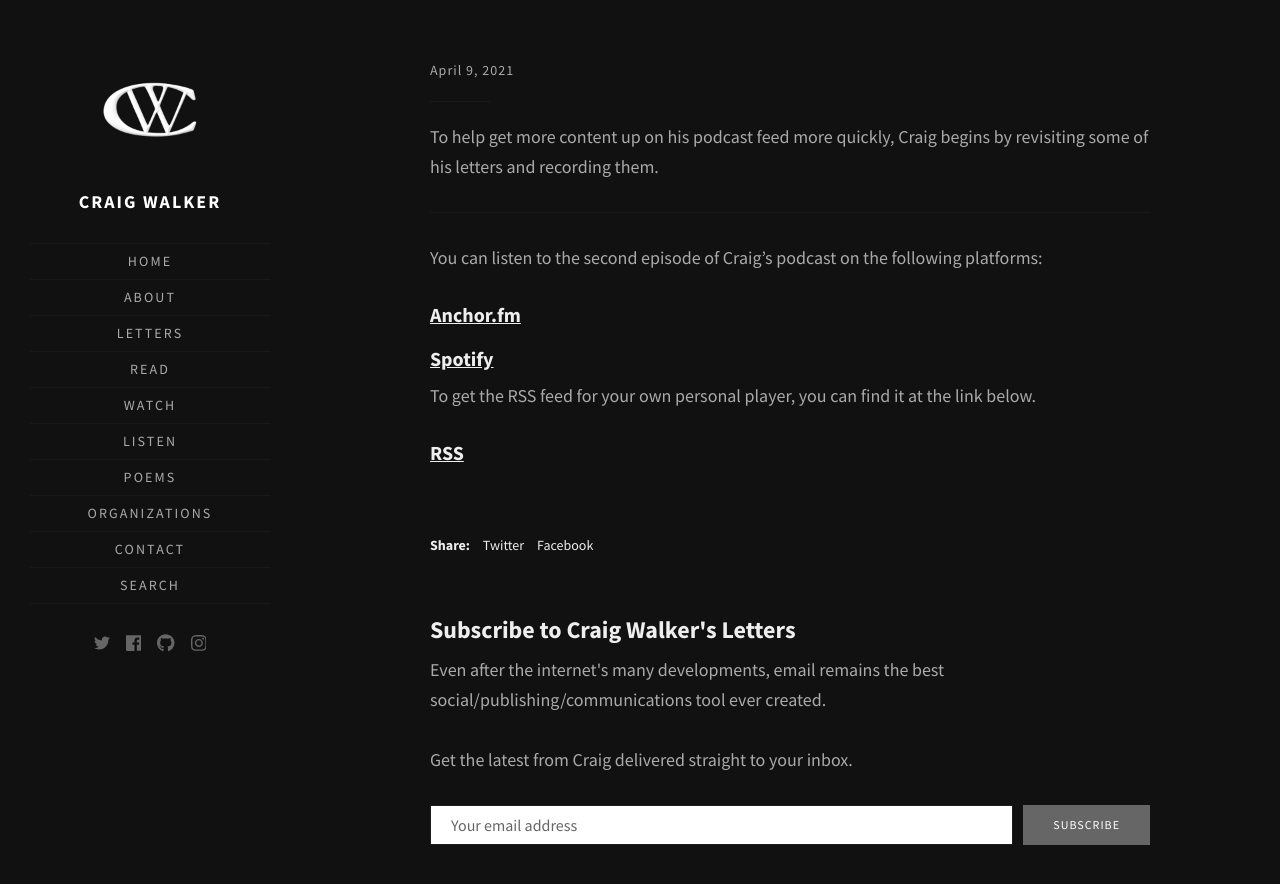
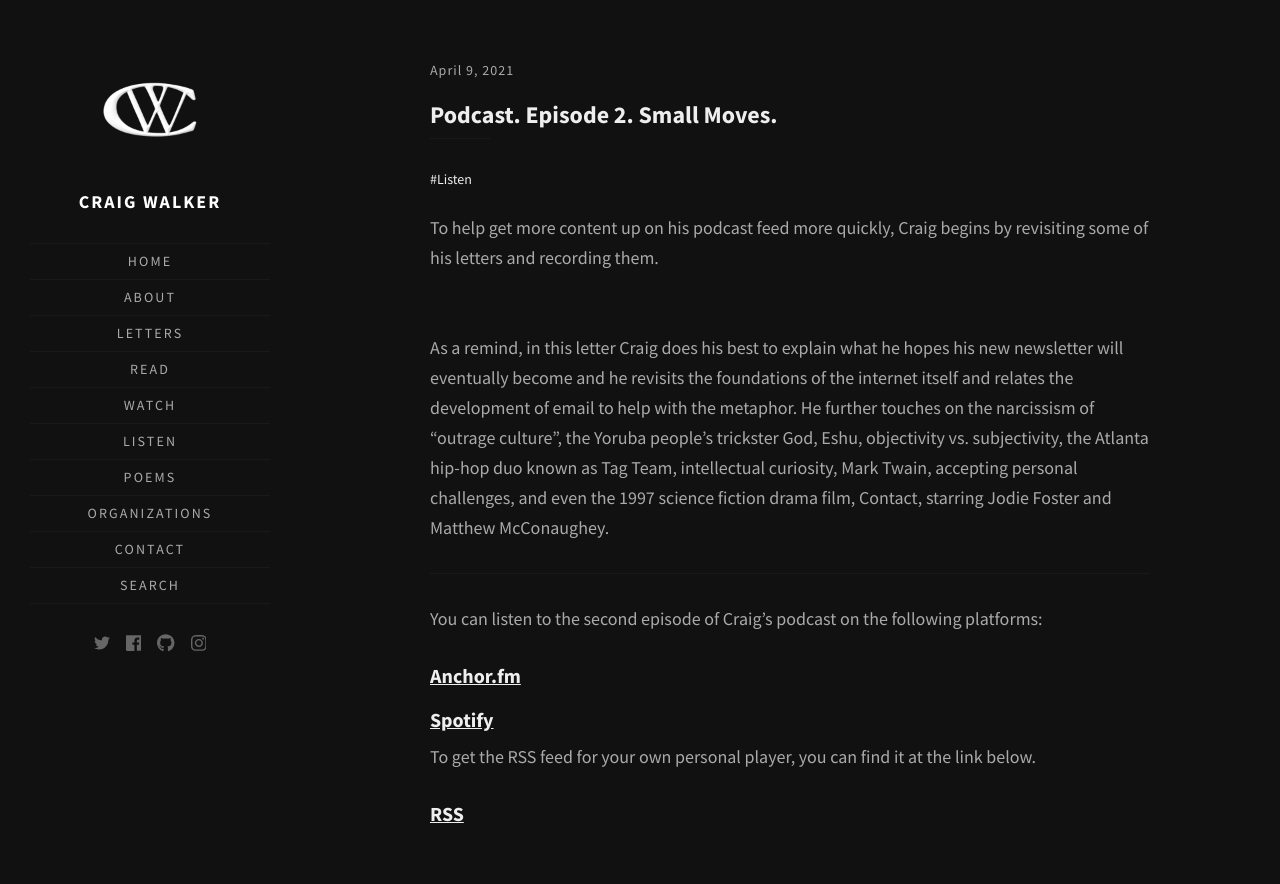
Before and after one commit to walkercraig/walkercraig, a Jekyll site: the page built from _posts/2021/2021-04-09-podcast-episode-2-small-moves.md, in a window 1280 px wide and 900 px high. Shown: the top 884 px of the window. Built offline with Jekyll 4.4.1, drawn with Linux system fonts in a browser that asks for light colours; some web fonts are replaced; our own code applies the rules of GitHub Pages for plain Markdown files.

Commit message:
Update 2021-04-09-podcast-episode-2-small-moves.md

```diff
--- a/_posts/2021/2021-04-09-podcast-episode-2-small-moves.md
+++ b/_posts/2021/2021-04-09-podcast-episode-2-small-moves.md
@@ -1,10 +1,12 @@
 ---
 layout: post
 tag: [ Listen ]
-title: Podcast | Episode 2: "Small Moves"
+title: Podcast. Episode 2. Small Moves.
 ---
 
-To help get more content up on his podcast feed more quickly, Craig begins by revisiting some of his letters and recording them.
+To help get more content up on his podcast feed more quickly, Craig begins by revisiting some of his letters and recording them.<br><br/>
+
+As a remind, in this letter Craig does his best to explain what he hopes his new newsletter will eventually become and he revisits the foundations of the internet itself and relates the development of email to help with the metaphor. He further touches on the narcissism of “outrage culture”, the Yoruba people’s trickster God, Eshu, objectivity vs. subjectivity, the Atlanta hip-hop duo known as Tag Team, intellectual curiosity, Mark Twain, accepting personal challenges, and even the 1997 science fiction drama film, Contact, starring Jodie Foster and Matthew McConaughey.
 
 ---
 
```
